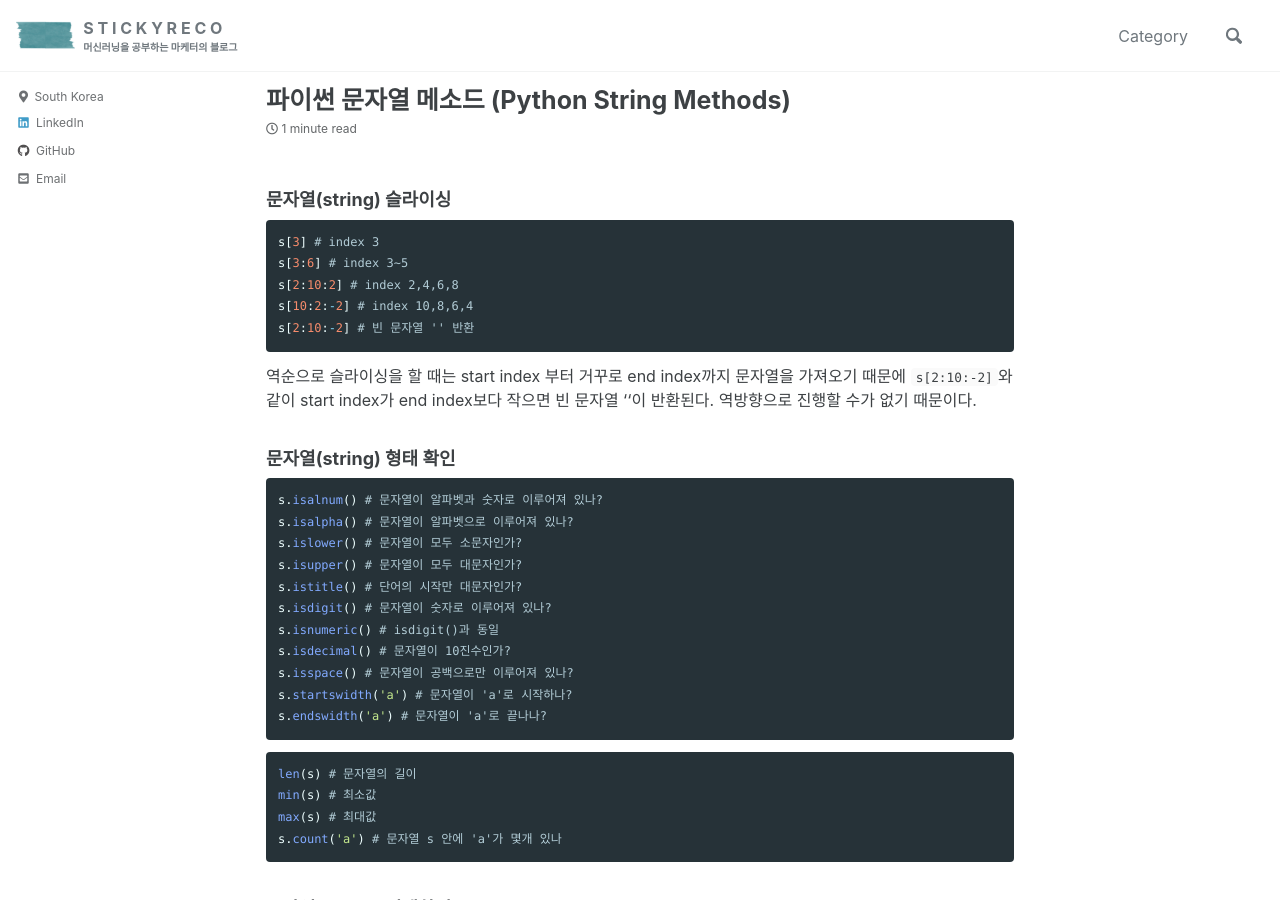
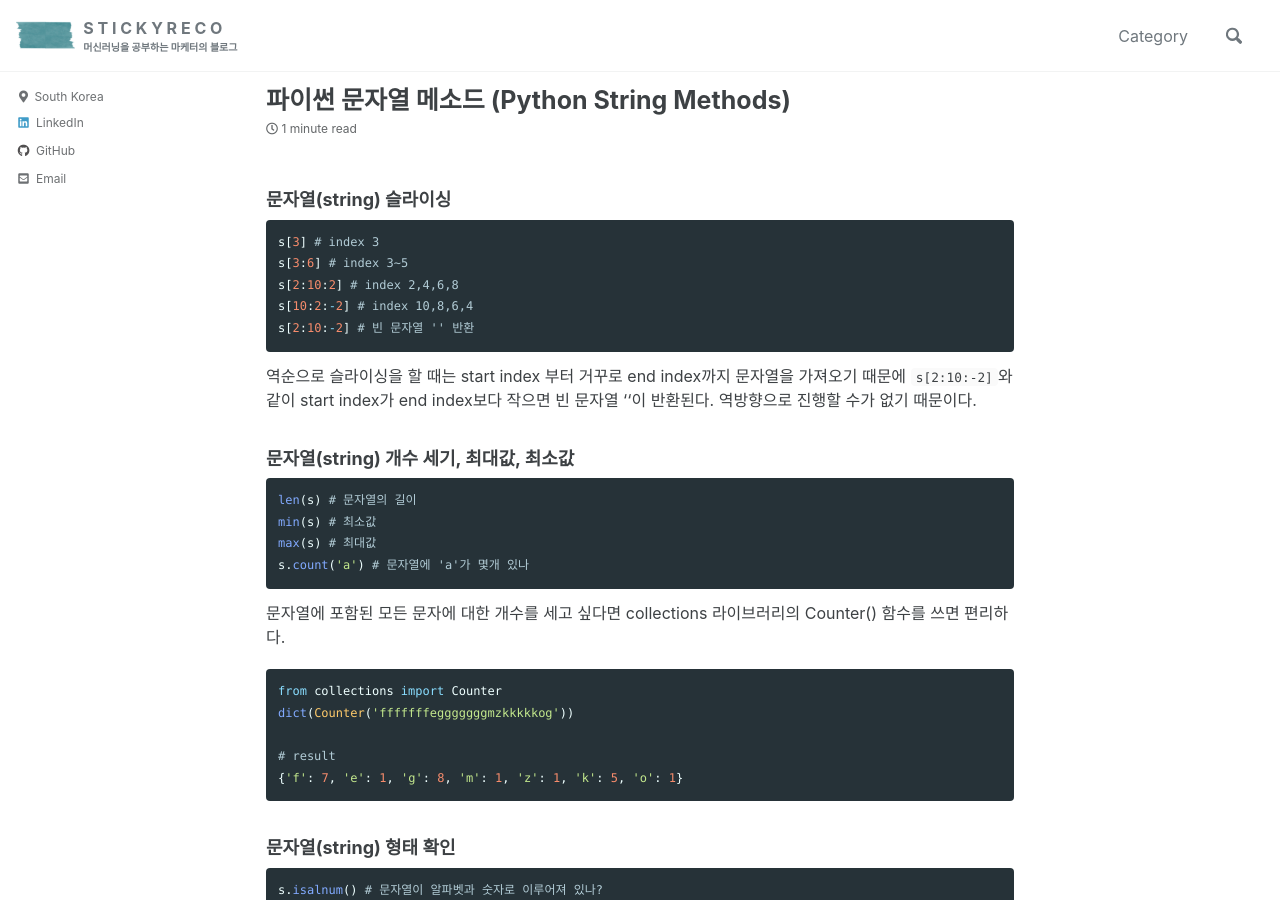
Before and after one commit to amoryoungakim/amoryoungakim.github.io, a Jekyll site: the page built from _posts/2020-10-04-string-methods.md, in a window 1280 px wide and 900 px high. Built offline with Jekyll 4.4.1, drawn with Linux system fonts in a browser that asks for light colours; cached includes are drawn as plain includes.

Commit message:
Update 2020-10-04-string-methods.md

````diff
--- a/_posts/2020-10-04-string-methods.md
+++ b/_posts/2020-10-04-string-methods.md
@@ -16,6 +16,24 @@ s[2:10:-2] # 빈 문자열 '' 반환
 
 역순으로 슬라이싱을 할 때는 start index 부터 거꾸로 end index까지 문자열을 가져오기 때문에 `s[2:10:-2]`와 같이 start index가 end index보다 작으면 빈 문자열 ''이 반환된다. 역방향으로 진행할 수가 없기 때문이다.
 
+### 문자열(string) 개수 세기, 최대값, 최소값
+```python
+len(s) # 문자열의 길이
+min(s) # 최소값
+max(s) # 최대값
+s.count('a') # 문자열에 'a'가 몇개 있나
+```
+
+문자열에 포함된 모든 문자에 대한 개수를 세고 싶다면 collections 라이브러리의 Counter() 함수를 쓰면 편리하다.
+
+```python
+from collections import Counter
+dict(Counter('fffffffegggggggmzkkkkkog'))
+
+# result
+{'f': 7, 'e': 1, 'g': 8, 'm': 1, 'z': 1, 'k': 5, 'o': 1}
+```
+
 ### 문자열(string) 형태 확인
 ```python
 s.isalnum() # 문자열이 알파벳과 숫자로 이루어져 있나?
@@ -29,13 +47,6 @@ s.isdecimal() # 문자열이 10진수인가?
 s.isspace() # 문자열이 공백으로만 이루어져 있나?
 s.startswidth('a') # 문자열이 'a'로 시작하나?
 s.endswidth('a') # 문자열이 'a'로 끝나나?
-```
-
-```python
-len(s) # 문자열의 길이
-min(s) # 최소값
-max(s) # 최대값
-s.count('a') # 문자열 s 안에 'a'가 몇개 있나
 ```
 
 ### 문자열(string) 검색하기
````
